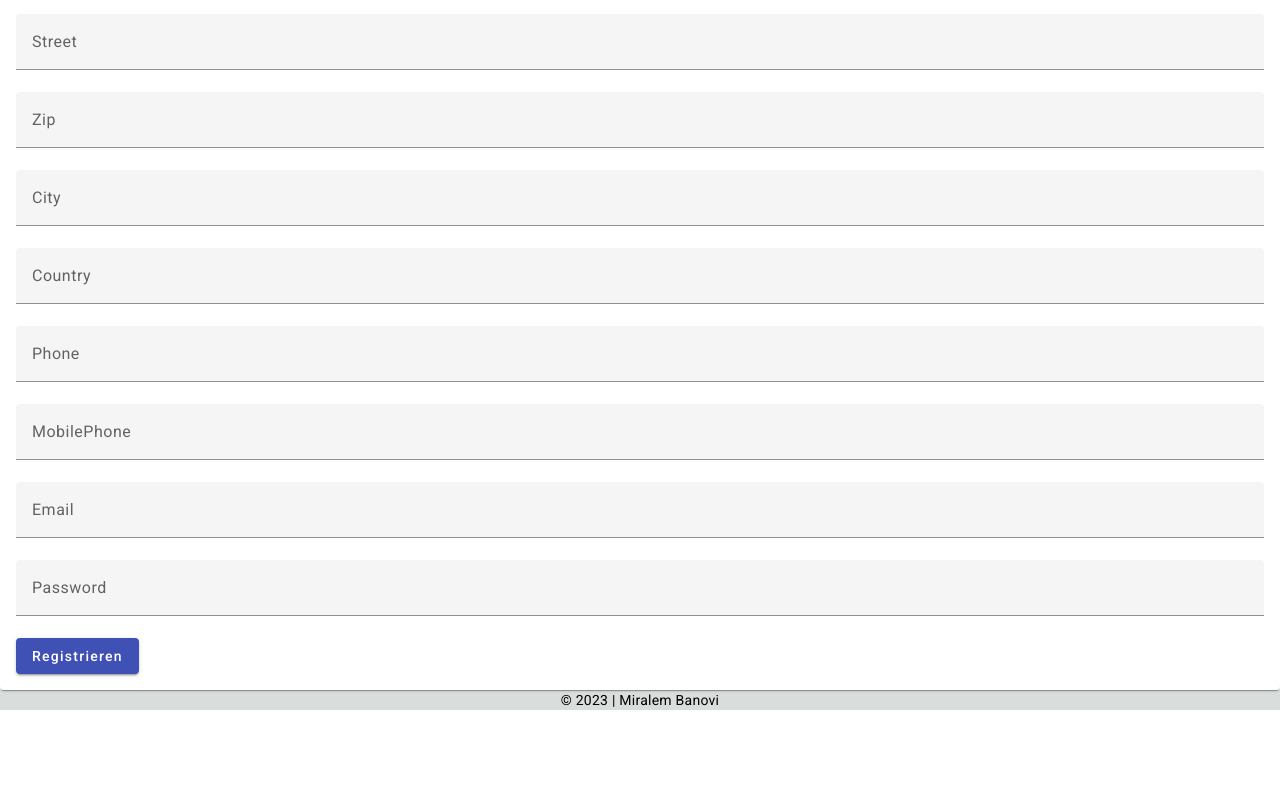
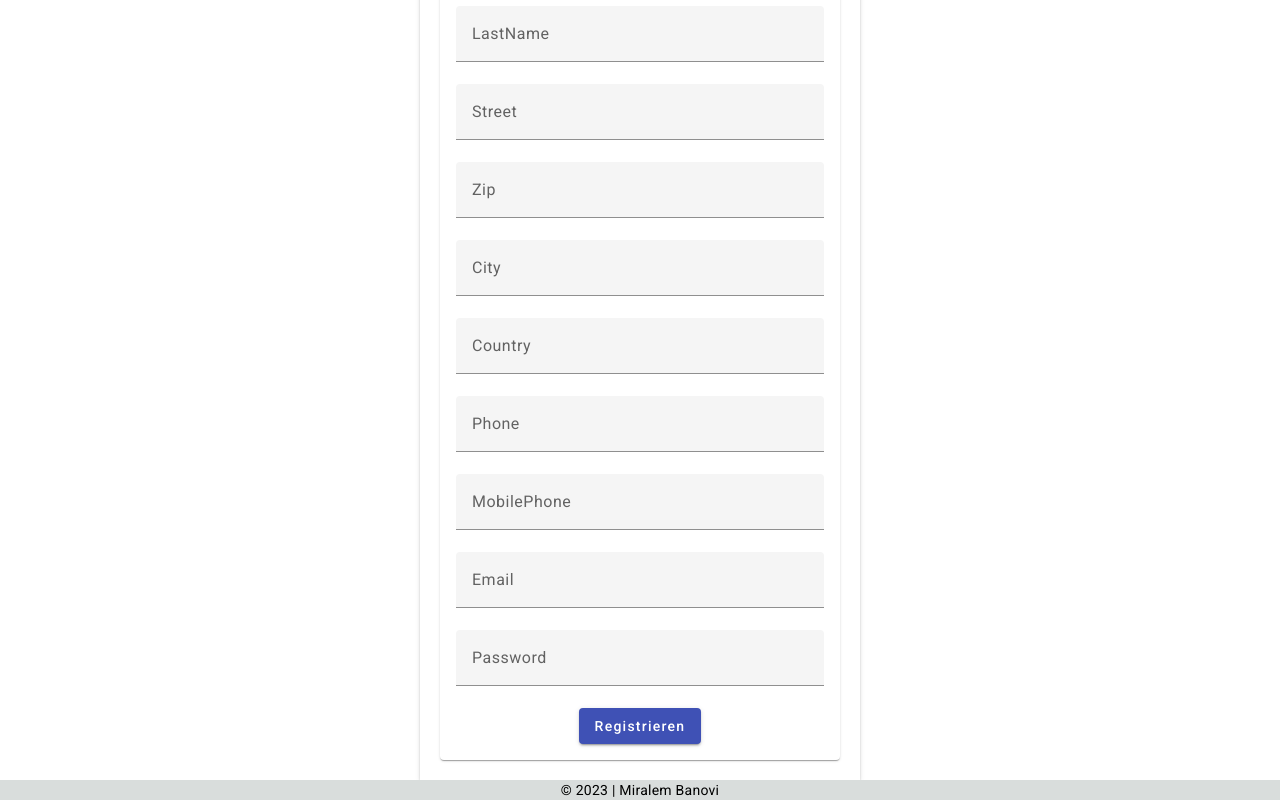
Before and after one commit to Miralem-Ba/Frontend, an Angular app: page /register in a window 1280 px wide. Shown: the part 312-1112 px from the top of the page. Before the commit the page ends 1022 px from the top, so only its background shows below. Built offline with nearby package versions, Linux system fonts and the light colour scheme.

Commit message:
Style vom Login übernommen beim Register

```diff
--- a/src/app/pages/auth/register/register.component.html
+++ b/src/app/pages/auth/register/register.component.html
@@ -1,4 +1,4 @@
-<div>
+<div class="div mat-elevation-z2">
   <mat-card>
     <mat-card-content>
       <form [formGroup]="registerForm" (ngSubmit)="register()">
@@ -60,8 +60,9 @@
         <mat-form-field>
           <input matInput placeholder="Password" formControlName="Password" required type="Password">
         </mat-form-field>
-
+        <div class="button">
         <button mat-raised-button color="primary" type="submit">Registrieren</button>
+        </div>
       </form>
     </mat-card-content>
   </mat-card>
--- a/src/app/pages/auth/register/register.component.scss
+++ b/src/app/pages/auth/register/register.component.scss
@@ -1,14 +1,14 @@
-.center{
-  width: 400px;
-  margin-left: auto;
-  margin-right: auto;
-  margin-top: 50px;
-  padding: 20px;
+.div{
+    width: 400px;
+    margin-left: auto;
+    margin-right: auto;
+    margin-top: 50px;
+    padding: 20px;
 }
+
 mat-form-field{
   width: 100%;
 }
-
-.midde{
+.button{
   text-align: center;
 }
--- a/src/app/pages/auth/register/register.component.ts
+++ b/src/app/pages/auth/register/register.component.ts
@@ -1,5 +1,5 @@
 import {Component, OnInit} from "@angular/core";
-import {FormBuilder, FormGroup, ReactiveFormsModule, Validators} from "@angular/forms";
+import {FormBuilder, FormGroup, FormsModule, ReactiveFormsModule, Validators} from "@angular/forms";
 import {MatButtonModule} from "@angular/material/button";
 import {MatCheckboxModule} from "@angular/material/checkbox";
 import {MatInputModule} from "@angular/material/input";
@@ -11,7 +11,7 @@ import {MatCardModule} from "@angular/material/card";
 @Component({
   selector: 'pm-register',
   standalone: true,
-  imports: [CommonModule, MatInputModule, MatSelectModule, ReactiveFormsModule, MatCheckboxModule, MatButtonModule, MatCardModule],
+    imports: [CommonModule, MatInputModule, MatSelectModule, ReactiveFormsModule, MatCheckboxModule, MatButtonModule, MatCardModule, FormsModule],
   templateUrl: './register.component.html',
   styleUrls: ['./register.component.scss']
 })
@@ -38,7 +38,6 @@ export class RegisterComponent implements OnInit {
   ngOnInit() {
 
   }
-
   register() {
     if (this.registerForm.valid) {
       console.log('Registration data:', this.registerForm.value);
```
Also changed, not shown: src/app/pages/auth/login/login.component.ts (+6 -1 lines).
